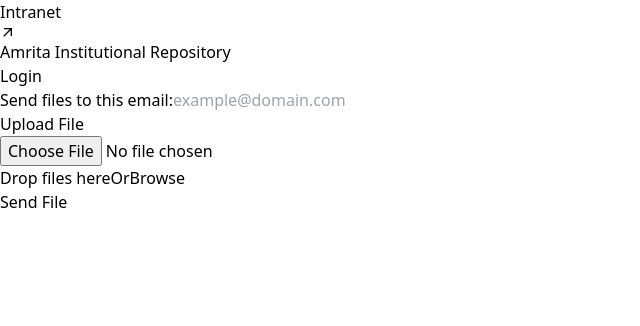
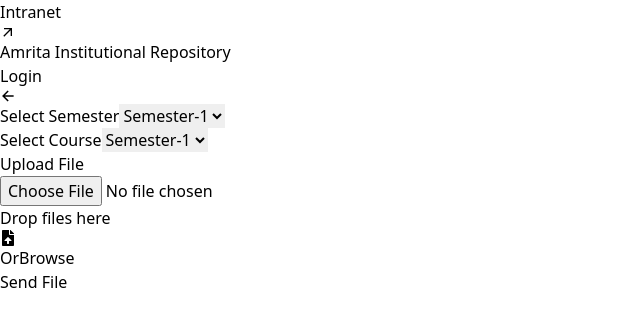
Before and after one commit to Kiranpatil02/Exam_repo, a React (Vite) app: page /Dashboard/Uploadfile in a window 1280 px wide. Shown: the top 326 px of the page, without its empty margins (0-640 px from the left). Built offline with nearby package versions, Linux system fonts and the light colour scheme; no server answers; what @azure/storage-blob would draw is missing.

Commit message:
Upload component

```diff
--- a/src/Components/User/Upload.jsx
+++ b/src/Components/User/Upload.jsx
@@ -1,28 +1,96 @@
-import React from "react";
+import React, { useState } from "react";
 import { FaFileUpload } from "react-icons/fa";
+import { IoArrowBackSharp } from "react-icons/io5";
 
 export default function UploadFile() {
+  const [filename, setfilename] = useState("");
+
+  const hadnleFilechange = (e) => {
+    const file = e.target.files[0];
+    if (file) {
+      setfilename(file.name);
+    }
+  };
+
   return (
     <>
-      <div className="mt-10 mx-auto border w-1/3 rounded-lg">
-        <form
-          className="py-6 px-9 "
-          method="POST"
-        >
-          <div class="mb-5">
+      <div className="text-3xl absolute mt-5 w-fit ml-10 hover:cursor-pointer">
+        <IoArrowBackSharp />
+      </div>
+      <div className="mt-10 mx-auto border w-1/3 max-w-xl rounded-lg">
+        <form className="py-6 px-9 " method="POST">
+          <div class="mb-5  flex justify-center gap-10 px-2">
+            <div>
               <label
                 for="email"
                 className="mb-3 block text-base font-medium text-[#07074D]"
               >
-              Send files to this email:
+                Select Semester
               </label>
-            <input
-              type="email"
-              name="email"
-              id="email"
-              placeholder="example@domain.com"
-              className="w-full rounded-md border border-[#e0e0e0] bg-white py-3 px-6 text-base font-medium text-[#6B7280] outline-none focus:border-[#6A64F1] focus:shadow-md"
-            />
+              <select className="ml-2 w-28 rounded-md border h-12 rounded-md  outline-none">
+                <option>Semester-1</option>
+                <option>Semester-2</option>
+                <option>Semester-3</option>
+              </select>
+            </div>
+            <div>
+              <label
+                for="email"
+                className="mb-3 block text-base font-medium text-[#07074D]"
+              >
+                Select Course
+              </label>
+              <select className="ml-2 w-28 rounded-md border h-12 rounded-md  outline-none">
+                <option>Semester-1</option>
+                <option>Semester-2</option>
+                <option>Semester-3</option>
+              </select>
+            </div>
+          </div>
+          <div>
+            {filename && (
+              <>
+                <h2 className="border px-3 text-lg border-dashed border-black w-fit">
+                  {" "}
+                  {filename}
+                </h2>
+                <div
+                  className="border w-fit bg-red-600 px-2 rounded mt-2 text-white hover:cursor-pointer"
+                  onClick={() => setfilename("")}
+                >
+                  <h2>Drop</h2>
+                </div>
+                <div className="flex justify-center gap-10 mt-5">
+                  <div className="flex">
+                    <label
+                      for="email"
+                      className="mb-3 block text-lg font-medium  text-[#07074D]"
+                    >
+                      Exam name
+                    </label>
+                    <select className="ml-2 w-28 rounded-md border h-8 rounded-md  outline-none">
+                      <option>quiz-1</option>
+                      <option>quiz-2</option>
+                      <option>quiz-3</option>
+                      <option>midterm</option>
+                    </select>
+                  </div>
+                  <div className="flex">
+                    <label
+                      for="email"
+                      className="mb-3 block text-lg font-medium  text-[#07074D]"
+                    >
+                      Year
+                    </label>
+                    <select className="ml-2 w-28 rounded-md border h-8 rounded-md  outline-none">
+                      <option>2024</option>
+                      <option>2023</option>
+                      <option>2022</option>
+                    </select>
+                  </div>
+                </div>
+              </>
+            )}
           </div>
 
           <div className="mb-6 pt-4">
@@ -30,15 +98,24 @@
               Upload File
             </label>
 
+
               <div className="mb-8">
-              <input type="file" name="file" id="file"  accept=".pdf" className="sr-only" />
+                <input
+                  onChange={hadnleFilechange}
+                  type="file"
+                  name="file"
+                  id="file"
+                  accept=".pdf"
+                  className="sr-only"
+                />
                 <label
                   for="file"
                   className="relative flex min-h-[200px] items-center justify-center rounded-md border border-dashed border-[#e0e0e0] p-12 text-center"
                 >
                   <div>
-                  <span className="mb-2 block text-xl font-semibold text-[#07074D]">
+                    <span className="mb-2 block text-xl font-semibold text-[#07074D] ">
                       Drop files here
+                      <FaFileUpload className="mx-auto" />
                     </span>
                     <span className="mb-2 block text-base font-medium text-[#6B7280]">
                       Or
```
Lines whose indentation alone changed are shown as unchanged.
